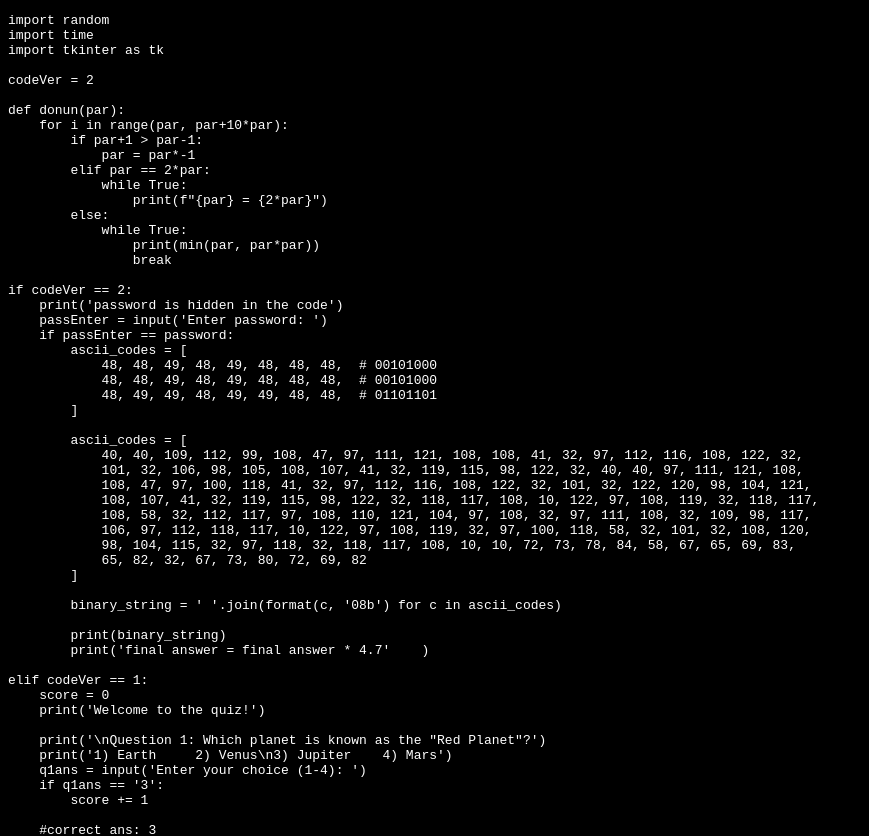
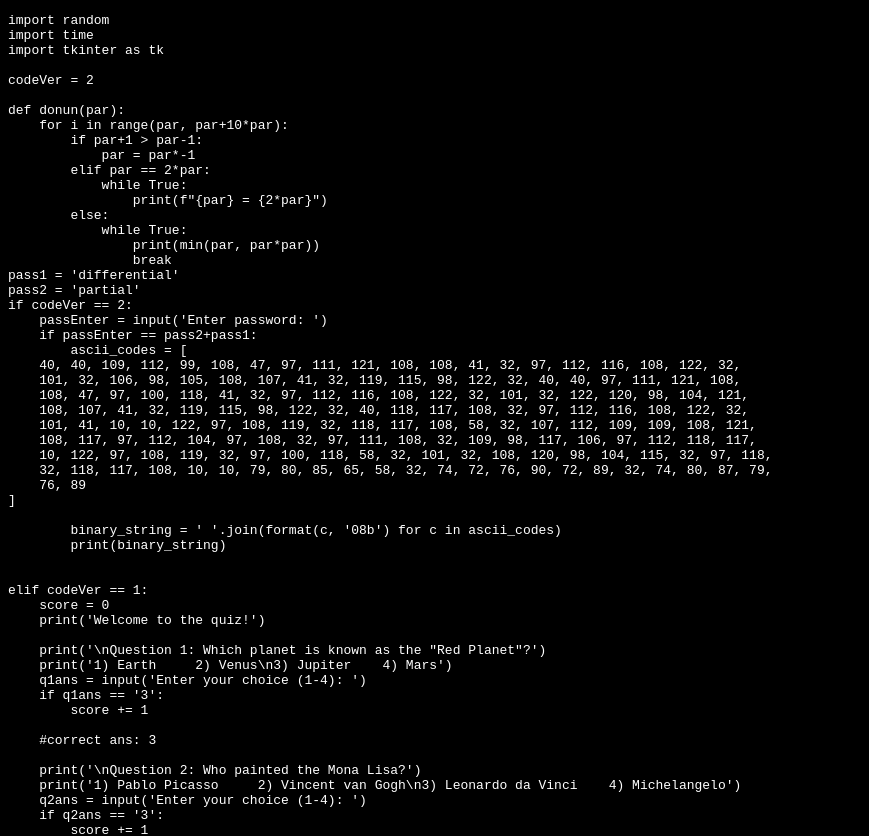
Before and after one commit to chillenz/schoolpuzzle, a plain HTML site: page index.html in a window 1280 px wide. Shown: the top 836 px of the page, without its empty margins (0-869 px from the left). Drawn offline with Linux system fonts and the light colour scheme.

Commit message:
Update index.html

```diff
--- a/index.html
+++ b/index.html
@@ -23,32 +23,26 @@ def donun(par):
             while True:
                 print(min(par, par*par))
                 break
-
+pass1 = 'differential'
+pass2 = 'partial'
 if codeVer == 2:
-    print('password is hidden in the code')
     passEnter = input('Enter password: ')
-    if passEnter == password:
+    if passEnter == pass2+pass1:
         ascii_codes = [
-            48, 48, 49, 48, 49, 48, 48, 48,  # 00101000
-            48, 48, 49, 48, 49, 48, 48, 48,  # 00101000
-            48, 49, 49, 48, 49, 49, 48, 48,  # 01101101
-        ]
-
-        ascii_codes = [
-            40, 40, 109, 112, 99, 108, 47, 97, 111, 121, 108, 108, 41, 32, 97, 112, 116, 108, 122, 32,
-            101, 32, 106, 98, 105, 108, 107, 41, 32, 119, 115, 98, 122, 32, 40, 40, 97, 111, 121, 108,
-            108, 47, 97, 100, 118, 41, 32, 97, 112, 116, 108, 122, 32, 101, 32, 122, 120, 98, 104, 121,
-            108, 107, 41, 32, 119, 115, 98, 122, 32, 118, 117, 108, 10, 122, 97, 108, 119, 32, 118, 117,
-            108, 58, 32, 112, 117, 97, 108, 110, 121, 104, 97, 108, 32, 97, 111, 108, 32, 109, 98, 117,
-            106, 97, 112, 118, 117, 10, 122, 97, 108, 119, 32, 97, 100, 118, 58, 32, 101, 32, 108, 120,
-            98, 104, 115, 32, 97, 118, 32, 118, 117, 108, 10, 10, 72, 73, 78, 84, 58, 67, 65, 69, 83,
-            65, 82, 32, 67, 73, 80, 72, 69, 82
-        ]
+    40, 40, 109, 112, 99, 108, 47, 97, 111, 121, 108, 108, 41, 32, 97, 112, 116, 108, 122, 32,
+    101, 32, 106, 98, 105, 108, 107, 41, 32, 119, 115, 98, 122, 32, 40, 40, 97, 111, 121, 108,
+    108, 47, 97, 100, 118, 41, 32, 97, 112, 116, 108, 122, 32, 101, 32, 122, 120, 98, 104, 121,
+    108, 107, 41, 32, 119, 115, 98, 122, 32, 40, 118, 117, 108, 32, 97, 112, 116, 108, 122, 32,
+    101, 41, 10, 10, 122, 97, 108, 119, 32, 118, 117, 108, 58, 32, 107, 112, 109, 109, 108, 121,
+    108, 117, 97, 112, 104, 97, 108, 32, 97, 111, 108, 32, 109, 98, 117, 106, 97, 112, 118, 117,
+    10, 122, 97, 108, 119, 32, 97, 100, 118, 58, 32, 101, 32, 108, 120, 98, 104, 115, 32, 97, 118,
+    32, 118, 117, 108, 10, 10, 79, 80, 85, 65, 58, 32, 74, 72, 76, 90, 72, 89, 32, 74, 80, 87, 79,
+    76, 89
+]
 
         binary_string = ' '.join(format(c, '08b') for c in ascii_codes)
+        print(binary_string)
 
-        print(binary_string)
-        print('final answer = final answer * 4.7'    )
 
 elif codeVer == 1:
     score = 0
@@ -68,8 +62,11 @@ elif codeVer == 1:
     if q2ans == '3':
         score += 1
 
-    password = 'partialdifferential'
     #correct ans: 3
+
+    #PASS
+    PASSWORD = '123456'
+    #PASS
 
     print('\nQuestion 3: What gas do plants absorb during photosynthesis?')
     print('1) Oxygen     2) Carbon Dioxide\n3) Nitrogen    4) Hydrogen')
```
